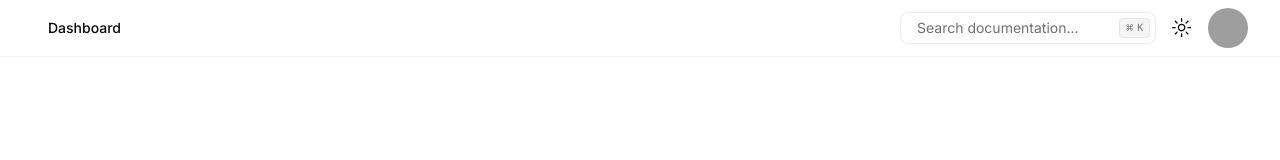
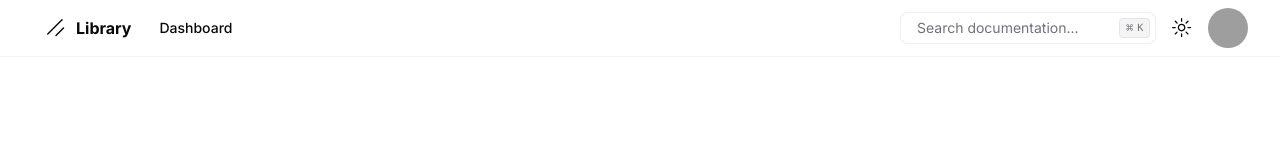
Before and after one commit to Aerolii/library-next-sql, a Next.js app: page / in a window 1280 px wide. Shown: the top 160 px of the page. Built offline with nearby package versions, Linux system fonts and the light colour scheme; grey boxes are pictures that could not be loaded.

Commit message:
feat: add logo link

```diff
--- a/src/app/dashboard/layout.tsx
+++ b/src/app/dashboard/layout.tsx
@@ -1,5 +1,5 @@
+import Logo from '@/components/logo';
 import { DashboardNav } from '@/components/main-nav';
-import { ScrollArea, ScrollBar } from '@/components/ui/scroll-area';
 import { ReactComponentChildrenType } from '@/types';
 
 export default function DashboardLayout({
@@ -7,8 +7,11 @@ export default function DashboardLayout({
 }: ReactComponentChildrenType) {
   return (
     <div className="grid min-h-screen lg:grid-cols-[220px_1fr]">
-      <div>
-        <DashboardNav />
+      <div className="hidden border-r border-border/60 lg:block">
+        <div className="flex h-14 items-center border-b border-border/60 px-2">
+          <Logo />
+        </div>
+        <DashboardNav className="px-3 py-2" />
       </div>
       <div>{children}</div>
     </div>
--- /dev/null
+++ b/src/components/logo.tsx
@@ -0,0 +1,11 @@
+import Link from 'next/link';
+import { Icons } from './icons';
+
+export default function Logo() {
+  return (
+    <Link href="/" className="flex space-x-2 px-3 py-2">
+      <Icons.logo className="h-6 w-6" />
+      <span className="hidden font-bold sm:inline-block">Library</span>
+    </Link>
+  );
+}
--- a/src/components/main-nav.tsx
+++ b/src/components/main-nav.tsx
@@ -1,17 +1,21 @@
 'use client';
 
 import { dashboardNav } from '@/config/nav';
-import { NavLink, SidebarNav } from './sidebar-nav';
+import { NavLink } from './sidebar-nav';
 import { usePathname } from 'next/navigation';
+import { cn } from '@/lib/utils';
 
 export function MainNav() {
   return <div>sidebar</div>;
 }
 
-export function DashboardNav() {
+export function DashboardNav({
+  className,
+  ...props
+}: React.HTMLAttributes<HTMLElement>) {
   const pathname = usePathname();
   return (
-    <nav className="flex flex-col">
+    <nav className={cn('flex flex-col space-y-2', className)}>
       {dashboardNav.items.map(({ href, title }) => (
         <NavLink
           active={
--- a/src/components/site-header.tsx
+++ b/src/components/site-header.tsx
@@ -3,11 +3,13 @@ import CommandMenu from './command-menu';
 import { NavLink, SidebarNav } from './sidebar-nav';
 import { ThemeSwitcher } from './theme-switcher';
 import { UserAvatar } from './user-avatar';
+import Logo from './logo';
 
 export default function SiteHeader() {
   return (
     <header className="w-ful sticky top-0 z-50 border-b border-border/40 bg-background/95 backdrop-blur supports-[backdrop-filter]:bg-background/60">
       <div className="container flex h-14 max-w-screen-2xl items-center">
+        <Logo />
         {siteNavItems.map(({ href, title }) => (
           <NavLink key={href} href={href} title={title} />
         ))}
```
